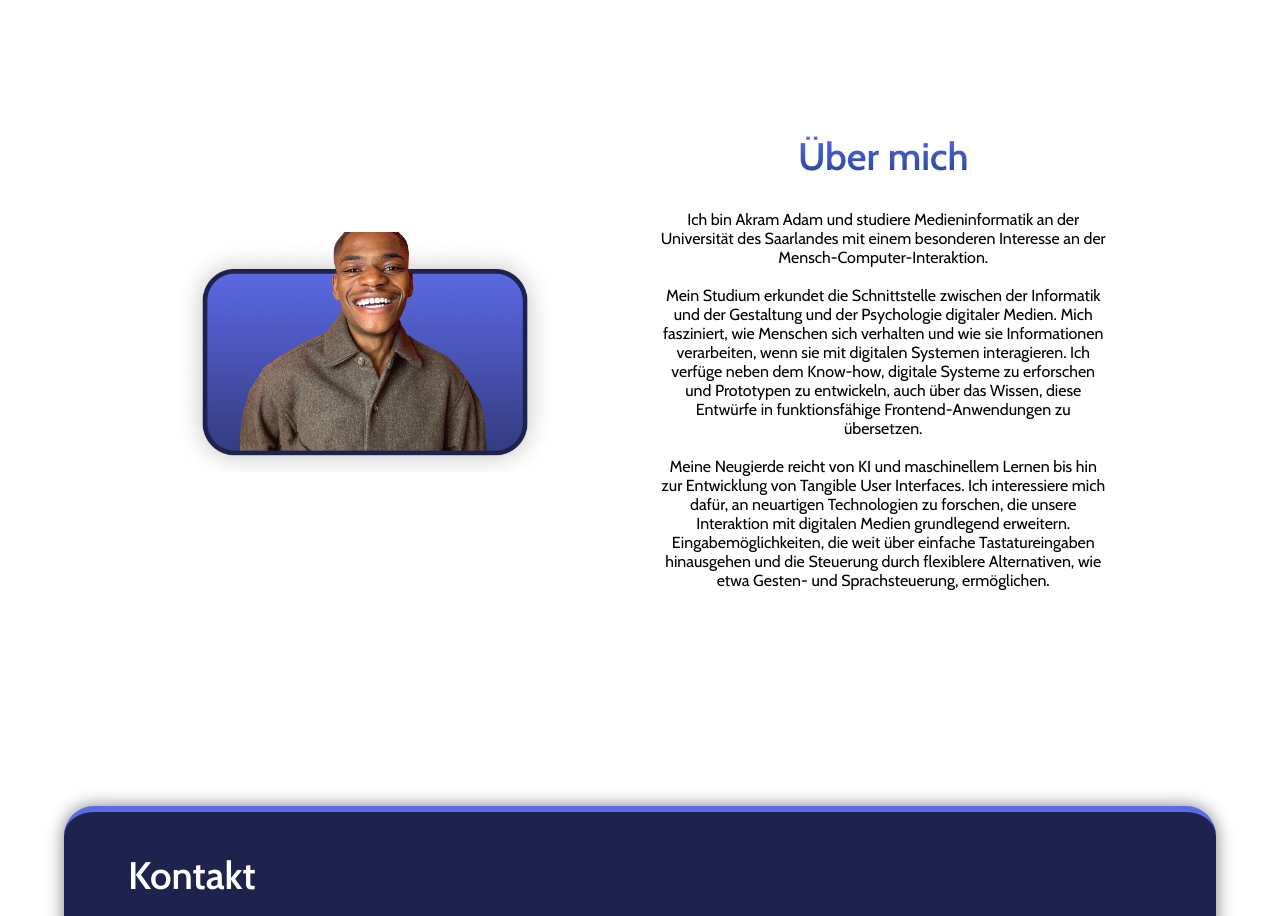
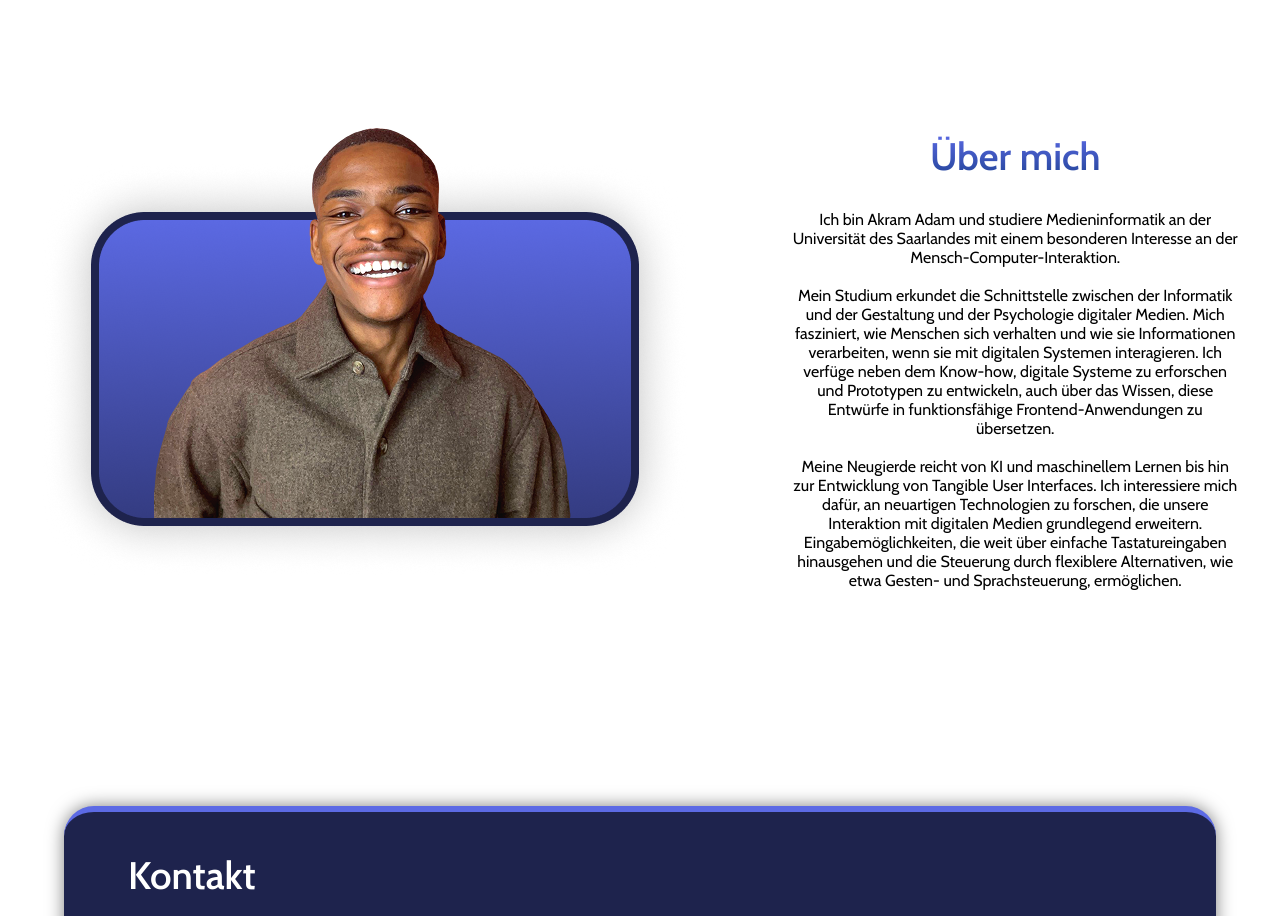
Before and after one commit to akramadam/portfolio-website, a React (Vite) app: page / in a window 1280 px wide. Shown: the part 1020-1936 px from the top of the page. Built offline with nearby package versions, Linux system fonts and the light colour scheme.

Commit message:
adjustment

```diff
--- a/src/index.css
+++ b/src/index.css
@@ -367,7 +367,7 @@ body {
   object-fit: cover;
 
   @media (max-width: 1440px) {
-    max-height: 30vh ;
+
     max-width: 100% ;
   }
 
```
